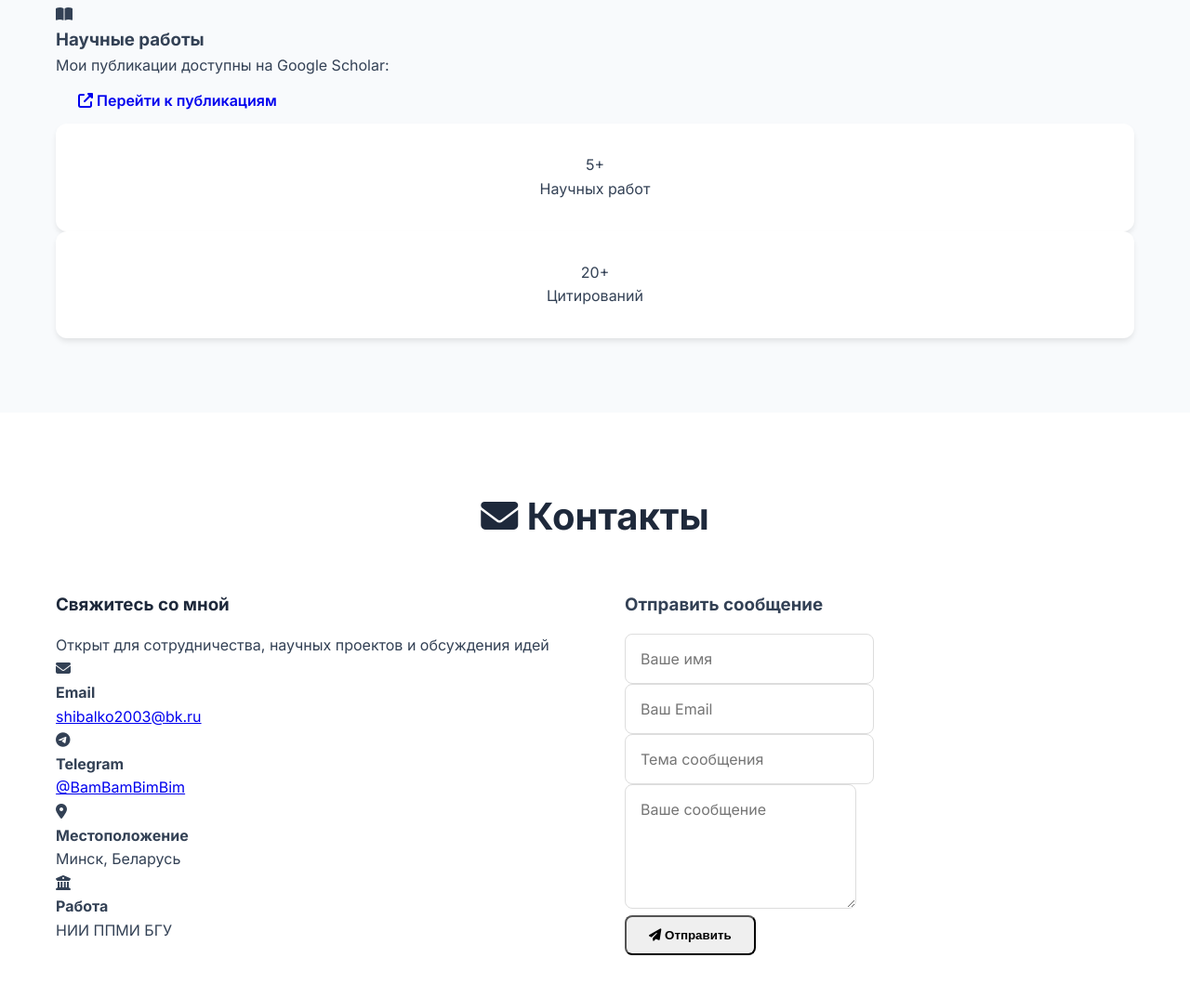
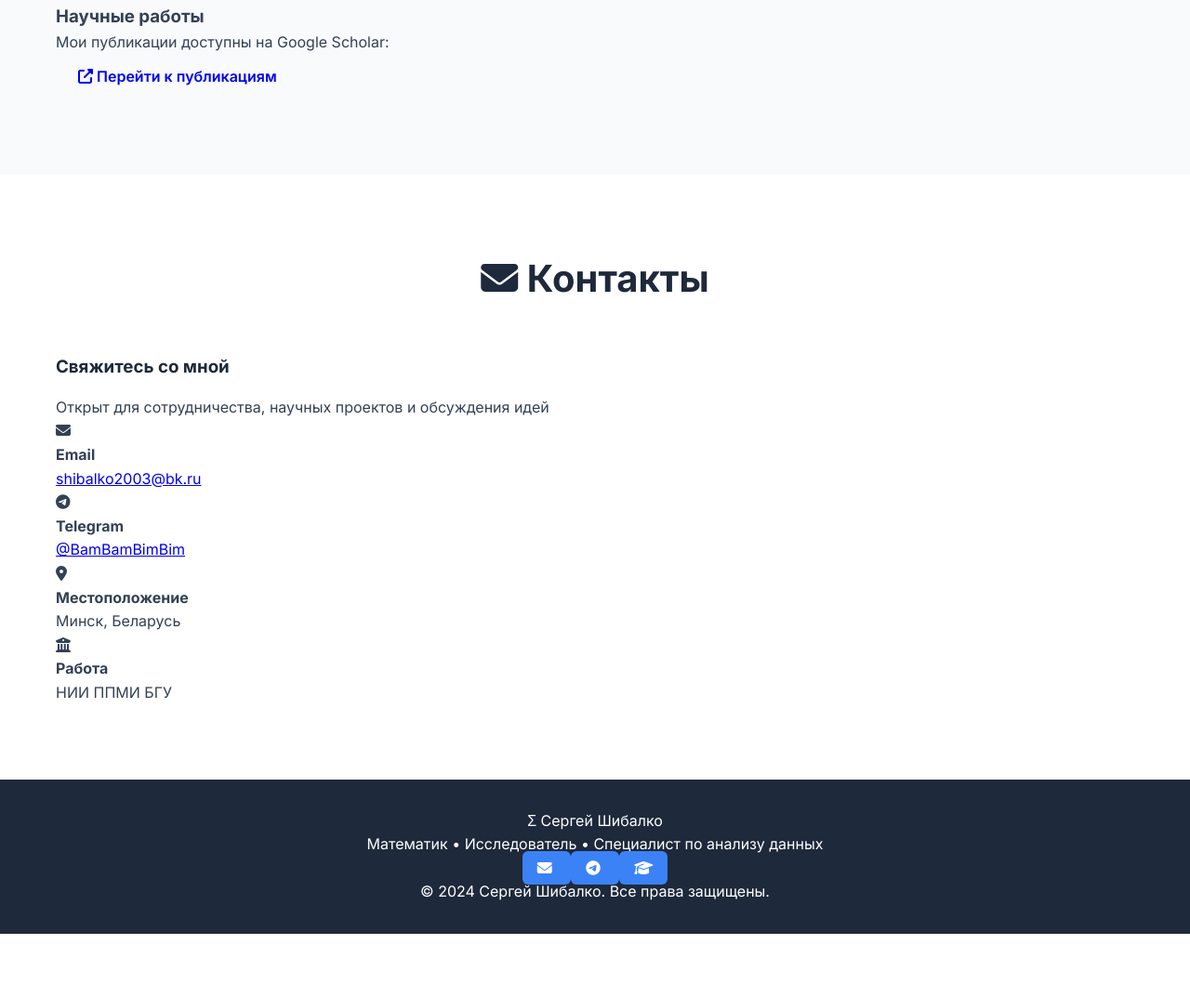
Before and after one commit to Sergey-Shibalko/Sergey-Shibalko.github.io, a plain HTML site: page index.html in a window 1280 px wide. Shown: the part 2379-3452 px from the top of the page at 93% size. After the commit the page ends 3384 px from the top, so only its background shows below. Drawn offline with Linux system fonts and the light colour scheme; a script that the page names is missing.

Commit message:
Update index.html

```diff
--- a/index.html
+++ b/index.html
@@ -149,7 +149,7 @@
             <h2 class="section-title"><i class="fas fa-graduation-cap"></i> Образование</h2>
             <div class="timeline">
                 <div class="timeline-item">
-                    <div class="timeline-date">2024 — настоящее время</div>
+                    <div class="timeline-date">2025 — настоящее время</div>
                     <div class="timeline-content">
                         <h3>Магистратура</h3>
                         <p class="institution">Факультет прикладной математики и информатики БГУ</p>
@@ -162,7 +162,6 @@
                         <h3>Бакалавриат</h3>
                         <p class="institution">Факультет прикладной математики БГУ</p>
                         <p>Специальность: "Прикладная математика"</p>
-                        <p class="achievement"><i class="fas fa-award"></i> Диплом с отличием</p>
                     </div>
                 </div>
             </div>
@@ -221,16 +220,6 @@
                        class="btn btn-scholar" target="_blank">
                         <i class="fas fa-external-link-alt"></i> Перейти к публикациям
                     </a>
-                    <div class="publications-stats">
-                        <div class="stat">
-                            <div class="stat-number">5+</div>
-                            <div class="stat-label">Научных работ</div>
-                        </div>
-                        <div class="stat">
-                            <div class="stat-number">20+</div>
-                            <div class="stat-label">Цитирований</div>
-                        </div>
-                    </div>
                 </div>
             </div>
         </div>
@@ -287,27 +276,6 @@
                         </div>
                     </div>
                 </div>
-
-                <div class="contact-form">
-                    <h3>Отправить сообщение</h3>
-                    <form id="messageForm">
-                        <div class="form-group">
-                            <input type="text" placeholder="Ваше имя" required>
-                        </div>
-                        <div class="form-group">
-                            <input type="email" placeholder="Ваш Email" required>
-                        </div>
-                        <div class="form-group">
-                            <input type="text" placeholder="Тема сообщения" required>
-                        </div>
-                        <div class="form-group">
-                            <textarea placeholder="Ваше сообщение" rows="5" required></textarea>
-                        </div>
-                        <button type="submit" class="btn btn-primary">
-                            <i class="fas fa-paper-plane"></i> Отправить
-                        </button>
-                    </form>
-                </div>
             </div>
         </div>
     </section>
```
